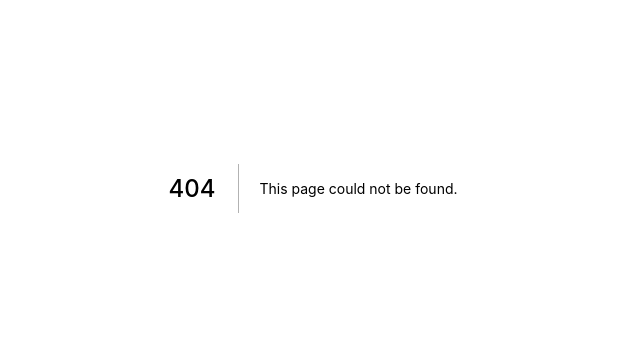
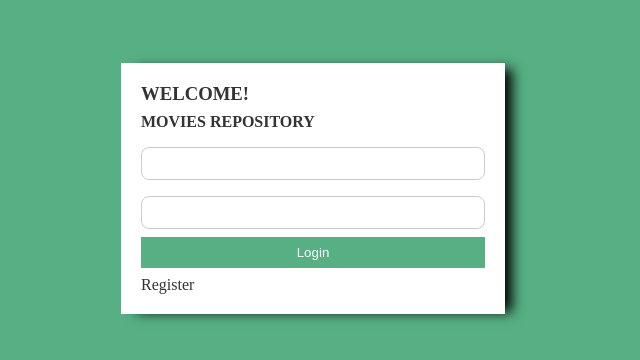
Before and after one commit to abraaoduarte/movies-playground, a Next.js app in the folder frontend/: page /login in a window 1280 px wide. Before the commit this address had no page. Shown: the part 212-572 px from the top of the page, without its empty margins (327-967 px from the left). Built offline with nearby package versions, Linux system fonts and the light colour scheme.

Commit message:
feat: Create login
- Configure dockerfile
- Configure styled component
- Configure material ui
- Configure templates
- Create login

```diff
--- a/frontend/src/pages/_app.tsx
+++ b/frontend/src/pages/_app.tsx
@@ -1,6 +1,12 @@
 import type { AppProps } from 'next/app'
+import GlobalStyles from '../styles/global';
 
 function MyApp({ Component, pageProps }: AppProps) {
-  return <Component {...pageProps} />
+  return (
+    <>
+      <Component {...pageProps} />
+      <GlobalStyles />
+    </>
+  )
 }
 export default MyApp
--- /dev/null
+++ b/frontend/src/pages/_document.tsx
@@ -0,0 +1,51 @@
+import Document, {
+    Html,
+    Head,
+    Main,
+    NextScript,
+    DocumentContext
+  } from 'next/document'
+  import { ServerStyleSheet } from 'styled-components'
+  import { ServerStyleSheets } from '@material-ui/core';
+
+  export default class MyDocument extends Document {
+    static async getInitialProps(ctx: DocumentContext) {
+      const sheet = new ServerStyleSheet()
+      const materialSheets = new ServerStyleSheets();
+      const originalRenderPage = ctx.renderPage
+
+      try {
+        ctx.renderPage = () =>
+          originalRenderPage({
+            enhanceApp: (App) => (props) =>
+              sheet.collectStyles(materialSheets.collect(<App {...props} />))
+          })
+
+        const initialProps = await Document.getInitialProps(ctx)
+        return {
+          ...initialProps,
+          styles: (
+            <>
+              {initialProps.styles}
+              {materialSheets.getStyleElement()}
+              {sheet.getStyleElement()}
+            </>
+          )
+        }
+      } finally {
+        sheet.seal()
+      }
+    }
+
+    render() {
+      return (
+        <Html lang="pt-BR">
+          <Head />
+          <body>
+            <Main />
+            <NextScript />
+          </body>
+        </Html>
+      )
+    }
+  }
--- /dev/null
+++ b/frontend/src/pages/login.tsx
@@ -0,0 +1,5 @@
+import LoginTemplate from '../templates/Login'
+
+export default function Login() {
+    return <LoginTemplate />
+  }
--- /dev/null
+++ b/frontend/src/pages/movies.tsx
@@ -0,0 +1,3 @@
+export default function Home() {
+    return (<h1>Initial</h1>)
+  }
--- /dev/null
+++ b/frontend/src/pages/register.tsx
@@ -0,0 +1,3 @@
+export default function Home() {
+    return (<h1>Initial</h1>)
+  }
--- /dev/null
+++ b/frontend/src/styles/global.ts
@@ -0,0 +1,20 @@
+import { createGlobalStyle, css } from 'styled-components';
+
+export default createGlobalStyle`
+  * {
+    margin: 0;
+    padding: 0;
+    box-sizing: border-box;
+	-webkit-font-smoothing: antialiased;
+    -moz-osx-font-smoothing: grayscale;
+  }
+	body {
+		overflow-anchor: none;
+	}
+	${({ theme }) => css`
+		body,
+		html {
+			font-size: 100%;
+		}
+	`}
+`;
--- /dev/null
+++ b/frontend/src/templates/Login/index.tsx
@@ -0,0 +1,61 @@
+import * as S from './styles'
+import Link from 'next/link'
+import React, { useState } from 'react'
+import axios from 'axios'
+import CircularProgress from '@material-ui/core/CircularProgress';
+import { useRouter } from 'next/router'
+
+const Login: React.FC = () => {
+    const router = useRouter()
+
+    const [email, setEmail] = useState('');
+    const [password, setPassword] = useState('');
+    const [loading, setLoading] = useState(false)
+
+    const handleChangeEmail = (event: React.ChangeEvent<HTMLInputElement>) => {
+        setEmail(event.currentTarget.value);
+    }
+
+    const handleChangePassword = (event: React.ChangeEvent<HTMLInputElement>) => {
+        setPassword(event.currentTarget.value);
+    }
+
+    const handleLogin = async () => {
+        try {
+            setLoading(true)
+
+            const { data } = await axios.post('http://localhost:3001/api/v1/auth/login', {
+                email,
+                password,
+            })
+
+            localStorage.setItem('user', JSON.stringify(data.result.user));
+            localStorage.setItem('token', data.result.token);
+            router.push('/movies')
+
+        } catch (error) {
+            setLoading(false)
+        }
+    }
+    if (loading) {
+        return <CircularProgress />
+    }
+    return (
+        <S.Container>
+            <S.FormContainer>
+                <h3>Welcome!</h3>
+                <h4>Movies repository</h4>
+                <form>
+                    <S.Input type="email" onChange={handleChangeEmail} value={email} />
+                    <S.Input type="password" onChange={handleChangePassword} value={password} />
+                    <S.Button type="button" onClick={handleLogin}>Login</S.Button>
+                    <Link href="/register">
+                        <a>Register</a>
+                    </Link>
+                </form>
+            </S.FormContainer>
+        </S.Container>
+    )
+}
+
+export default Login;
--- /dev/null
+++ b/frontend/src/templates/Login/styles.ts
@@ -0,0 +1,55 @@
+import styled from 'styled-components';
+
+export const Container = styled.div`
+    background-color: #56b084;
+    height: 100vh;
+    width: 100%;
+    display: flex;
+    align-items: center;
+`
+
+export const FormContainer = styled.div`
+    width: 30%;
+    padding: 20px;
+    background-color: #FFF;
+    margin: 0 auto;
+    box-shadow: 11px 2px 12px -4px #000000;
+    h3, h4 {
+        text-transform: uppercase;
+        color: #333;
+    }
+    h4 {
+        margin: 8px 0;
+    }
+    a {
+        color: #333;
+        margin: 8px 0;
+        position: relative;
+        text-decoration: none;
+        &:hover {
+            text-decoration: underline;
+        }
+    }
+`
+
+export const Input = styled.input`
+    width: 100%;
+    margin: 8px 0;
+    padding: 8px;
+    color: #333;
+    border: 1px solid #CCC;
+    border-radius: 8px;
+`
+export const Button = styled.button`
+    padding: 8px;
+    width: 100%;
+    background-color: #56b084;
+    color: #fff;
+    outline: none;
+    border: none;
+    margin-bottom: 8px;
+    &:hover {
+        background-color: #529e79;
+        cursor: pointer;
+    }
+`
--- a/frontend/tsconfig.json
+++ b/frontend/tsconfig.json
@@ -1,5 +1,7 @@
 {
   "compilerOptions": {
+    "types": ["node"],
+    "baseUrl": "src",
     "target": "es5",
     "lib": ["dom", "dom.iterable", "esnext"],
     "allowJs": true,
@@ -14,6 +16,6 @@
     "isolatedModules": true,
     "jsx": "preserve"
   },
-  "include": ["next-env.d.ts", "**/*.ts", "**/*.tsx"],
-  "exclude": ["node_modules"]
+  "exclude": ["node_modules"],
+  "include": ["next-env.d.ts", "**/*.ts", "**/*.tsx"]
 }
```
Also changed, not shown: frontend/package.json (+8 -1 lines), 2 other files (tests, documents, lock files or other folders).
